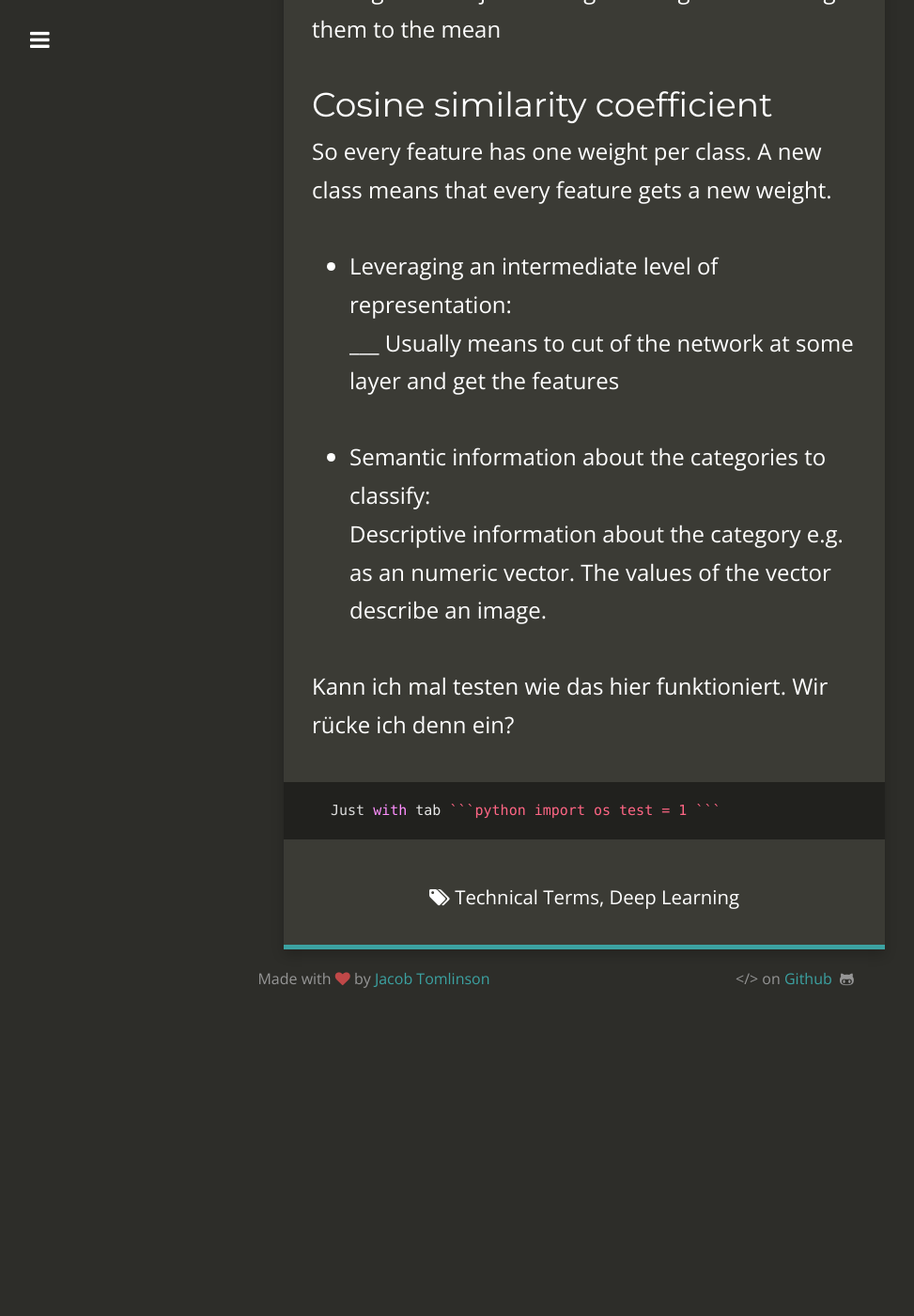
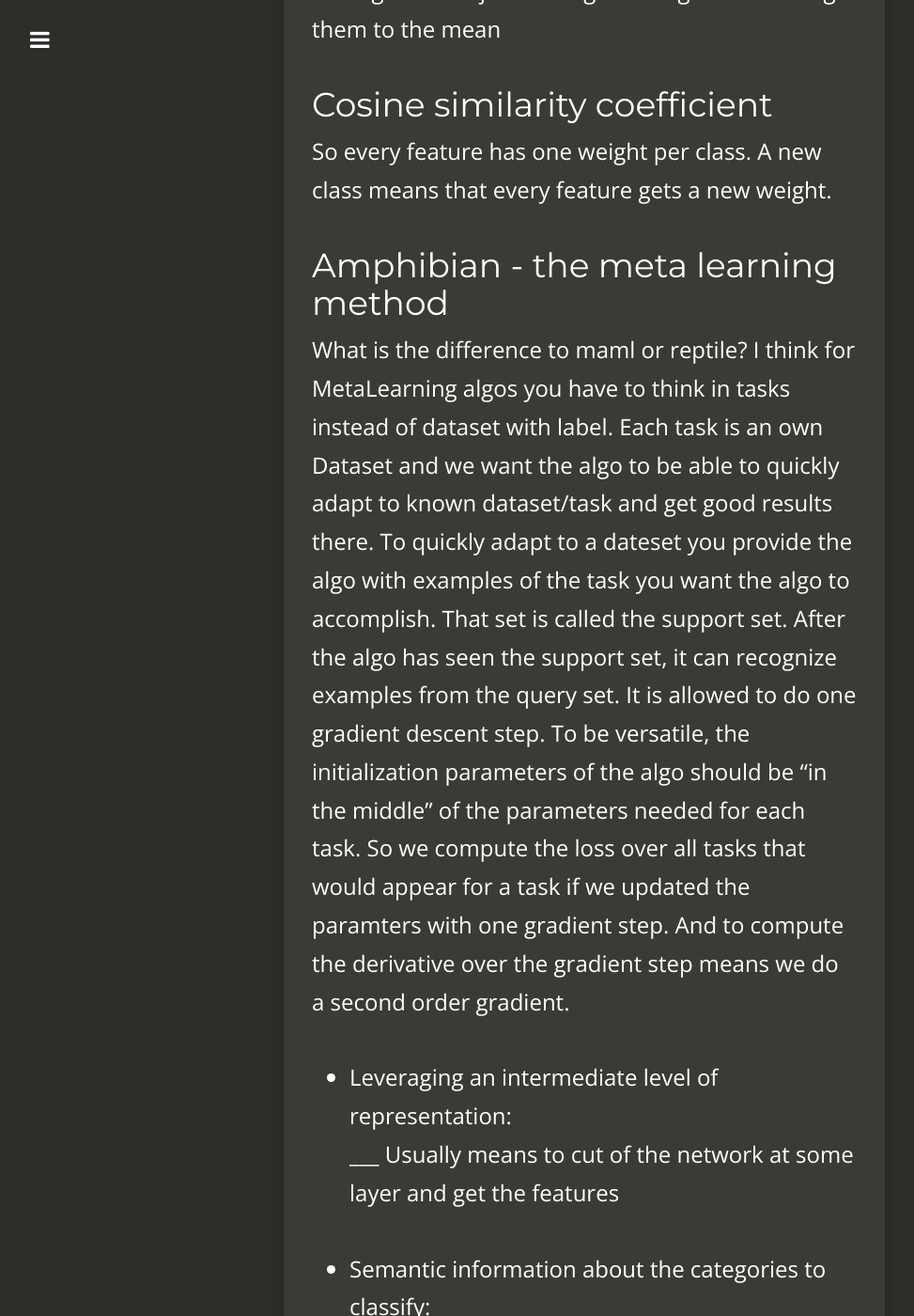
Before and after one commit to KuenstlicheIntelligenz/KuenstlicheIntelligenz.github.io, a Jekyll site: the page built from _posts/2020-01-13-Fast-and-Generalized-Adaption-for-Few-Shot-Learning.md, in a window 1280 px wide and 1400 px high, scrolled down 3502 px. Shown: the whole window at 94% size, without its empty margins (18-991 px from the left). Built offline with Jekyll 4.4.1, drawn with Linux system fonts in a browser that asks for light colours; nearby versions of some CDN libraries; before the commit the page ends 4575 px from its top, so only the background shows below that; some of the changed text lies outside the part shown.

Commit message:
day commit

```diff
--- a/_posts/2020-01-13-Fast-and-Generalized-Adaption-for-Few-Shot-Learning.md
+++ b/_posts/2020-01-13-Fast-and-Generalized-Adaption-for-Few-Shot-Learning.md
@@ -65,6 +65,17 @@ feature has one weight per class. A new class means that every feature gets a ne
 
 
 
+# Amphibian - the meta learning method
+
+What is the difference to maml or reptile?
+I think for MetaLearning algos you have to think in tasks instead of dataset with label. Each task is an own Dataset and
+we want the algo to be able to quickly adapt to known dataset/task and get good results there. To quickly adapt to a dateset
+you provide the algo with examples of the task you want the algo to accomplish. That set is called the support set.
+After the algo has seen the support set, it can recognize examples from the query set. It is allowed to do one gradient
+descent step. To be versatile, the initialization parameters of the algo should be "in the middle" of the parameters
+needed for each task. So we compute the loss over all tasks that would appear for a task if we updated the paramters
+with one gradient step. And to compute the derivative over the gradient step means we do a second order gradient.
+
 
 
 - Leveraging an intermediate level of representation:
```
